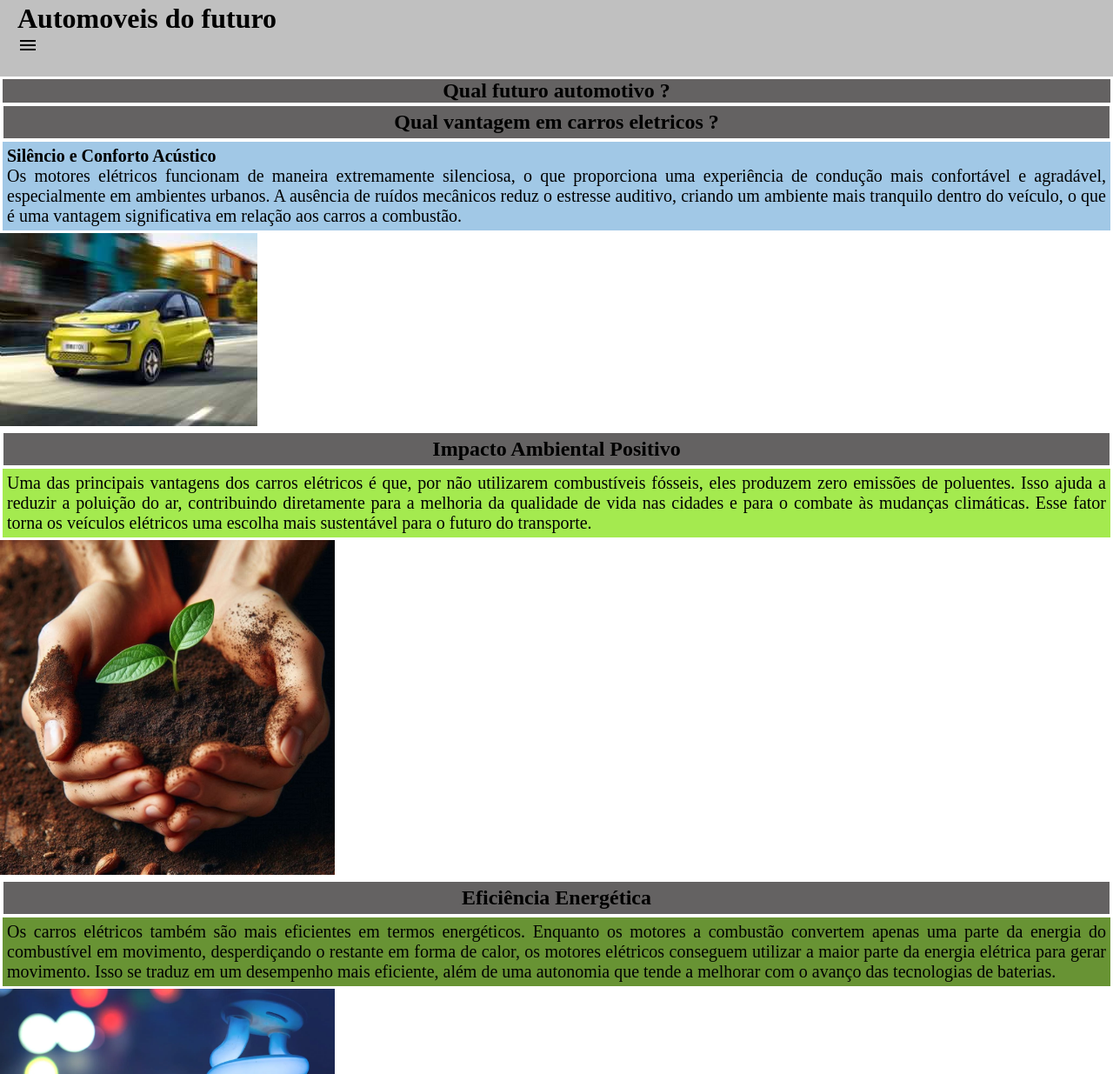
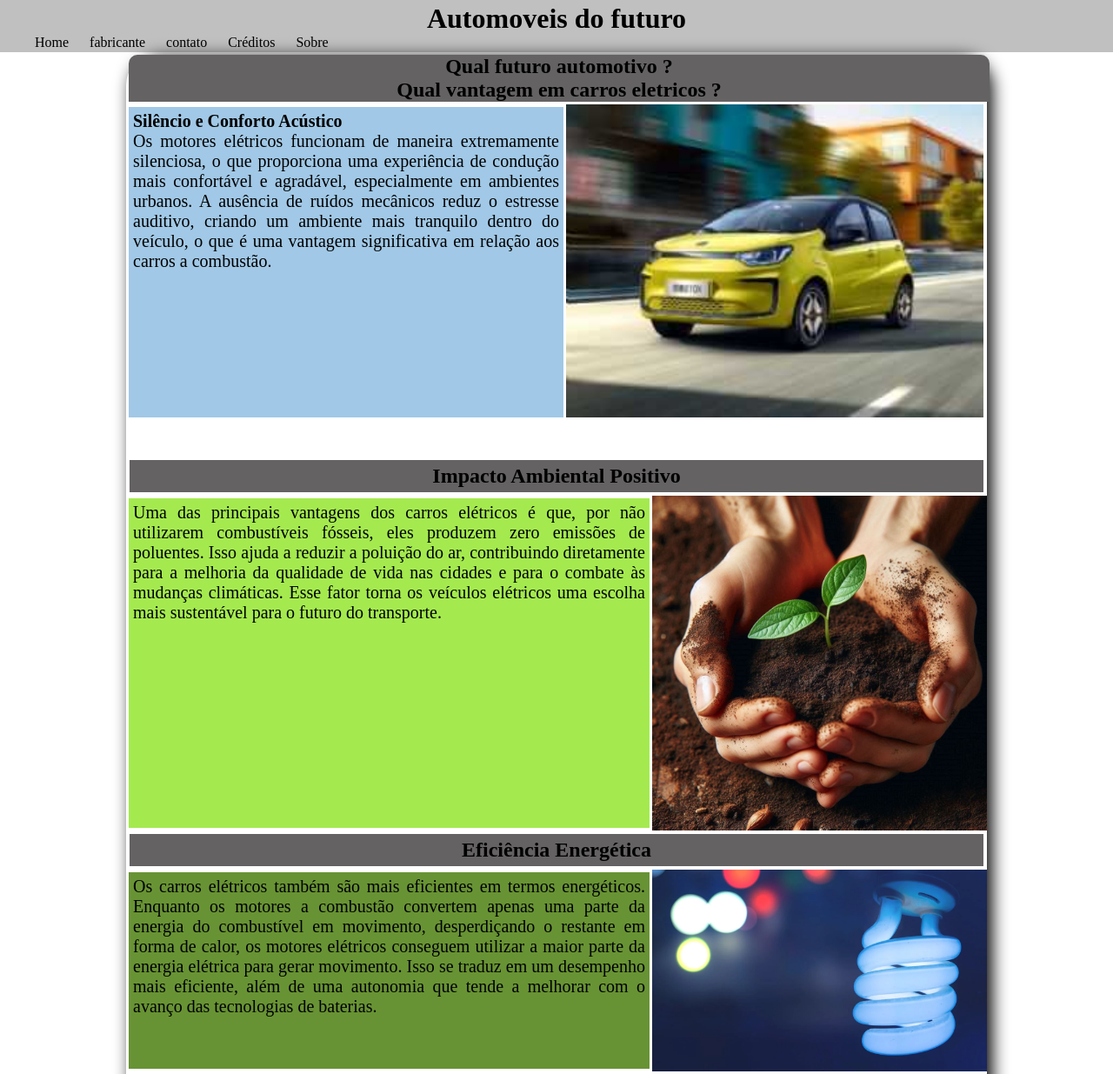
Before and after one commit to Amara-Siqueira/Desafios-Pessoais, a plain HTML site: page index.html in a window 1280 px wide. Shown: the part 17-1252 px from the top of the page at 87% size. Drawn offline with nearby package versions, Linux system fonts and the light colour scheme.

Commit message:
imgG
layout de telas grandes

```diff
--- a/index.html
+++ b/index.html
@@ -10,8 +10,8 @@
 <body>
     <header>
 
-                <h1 class="h1H">Automoveis do futuro</h1>
-                <span class="material-symbols-outlined" class="icon" onclick="clickMenu ()">menu</span>
+                <h1 id="h1H">Automoveis do futuro</h1>
+                <span class="material-symbols-outlined" class="icon" id="icone" onclick="clickMenu ()">menu</span>
                 <script>
                     function clickMenu(){
                         if(imenu.style.display =='block')
@@ -33,33 +33,39 @@
     </header>
     <main>
         <article>
-            <h1>
+            <h1 class="cabeça">
                 Qual futuro automotivo ?
+
+                <br>
+
+                    Qual vantagem em carros eletricos ?
             </h1>
-                <h2>
-                    Qual vantagem em carros eletricos ?
-                </h2>
+            <div class="jac">
                     <p class="cft">
                         <strong>Silêncio e Conforto Acústico</strong><br>
                             Os motores elétricos funcionam de maneira extremamente silenciosa, o que proporciona uma experiência de condução mais confortável e agradável, especialmente em ambientes urbanos. A ausência de ruídos mecânicos reduz o estresse auditivo, criando um ambiente mais tranquilo dentro do veículo, o que é uma vantagem significativa em relação aos carros a combustão.
                     </p>
                     <img src="Imagens/jac.jpg" alt="Carro eletricos da JAC" class="JAC">
+            </div>
+
+
                     <h2>Impacto Ambiental Positivo</h2>
 
-<div>
+<div class="amb">
 <p class="ambiental">
     Uma das principais vantagens dos carros elétricos é que, por não utilizarem combustíveis fósseis, eles produzem zero emissões de poluentes. Isso ajuda a reduzir a poluição do ar, contribuindo diretamente para a melhoria da qualidade de vida nas cidades e para o combate às mudanças climáticas. Esse fator torna os veículos elétricos uma escolha mais sustentável para o futuro do transporte.
 </p>
-                    <img src="Imagens/arvore2.jpg" alt="ecologia" class="imgG" id="arvore"></div>
+                    <img src="Imagens/arvore2.jpg" alt="ecologia" class="imgG" id="arvore">
+                </div>
 
                     <h2>Eficiência Energética</h2>
 
-
+<div class="efic">
 <p class="Eficiência">
     Os carros elétricos também são mais eficientes em termos energéticos. Enquanto os motores a combustão convertem apenas uma parte da energia do combustível em movimento, desperdiçando o restante em forma de calor, os motores elétricos conseguem utilizar a maior parte da energia elétrica para gerar movimento. Isso se traduz em um desempenho mais eficiente, além de uma autonomia que tende a melhorar com o avanço das tecnologias de baterias.
 </p>
 
-<img src="Imagens/lampada.webp" alt="lampada"class="imgG" id="lampada">
+<img src="Imagens/lampada.webp" alt="lampada"class="imgG" id="lampada"></div>
 
 <div class="custos">
 <h2>Menor Custo de Manutenção</h2>
@@ -69,8 +75,9 @@
     Outra vantagem importante dos veículos elétricos é a manutenção mais simples e barata. Como possuem menos peças móveis e não exigem trocas regulares de óleo, os carros elétricos sofrem menos desgaste e necessitam de menos manutenção ao longo do tempo. Isso pode gerar uma economia significativa para os proprietários, especialmente em comparação com os custos recorrentes de manutenção de carros a combustão
     .</p></div>
 
+
 <h2>Incentivos e Benefícios Econômicos</h2>
-
+<div id="eco">
 
 
 <p class="eco">
@@ -80,6 +87,7 @@
 
 
 <img src="Imagens/incentivo.webp" alt="incentivo $"class="imgG" id="incentivo">
+</div>
 
 
 
--- a/style.css
+++ b/style.css
@@ -3,6 +3,8 @@
     padding: 0px;
     margin: 0px;
 }
+
+
 /*
 Verde #A4EA4F
 azul #a1c8e6
@@ -103,7 +105,7 @@ footer{
 
 
 /*tablet 768px-1112px
-notbook 1113px - 1920px */
+*/
 @media screen and (min-width:768px) and (max-width:1112px)/*tablet 768px-1112px */
  {
     header{
@@ -186,3 +188,68 @@ h2{
     padding: 15px;
 }
 }
+
+/*notbook 1113px - 1920px */
+@media screen and (min-width: 1114px) {
+header{
+    text-align: center;
+}
+
+#icone{
+    display: none;
+}
+#imenu{
+    position: absolute;
+   padding-bottom: 15px;
+    text-align: left;
+    display: block;
+}
+ul{
+    display: inline;
+}
+li,a{
+    display: inline;
+    width: 65px;
+
+}
+li:hover{
+    background-color: #9aba75;
+}
+main{
+    box-shadow: 6px 3px 19px 0px black;
+    border-radius: 35px;
+    margin: auto;
+    width: 990px;
+}
+.cabeça{
+    width: 990px;
+    border-radius: 10px  10px  0 0px;
+}
+
+.cft{
+
+   margin-bottom: 45px;
+    width: 490px;
+}
+.JAC{
+    margin-bottom: 45px;
+
+    display: block;
+    width: 480px;
+}
+.jac{
+    display: flex;
+}
+.amb{
+    display: flex;
+}
+.efic{
+    display: flex;
+}
+.custos{
+    margin: 10px;
+}
+#eco{
+    display: flex;
+}
+}
```
